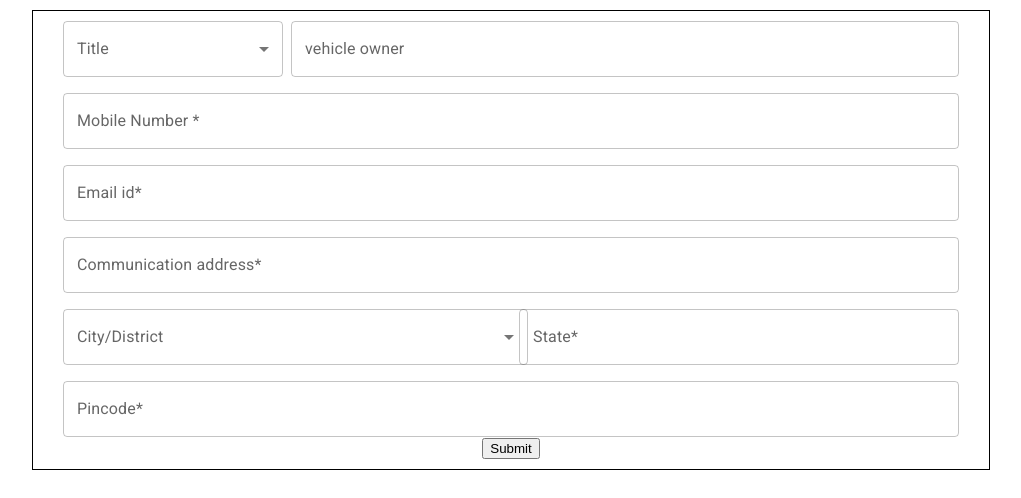
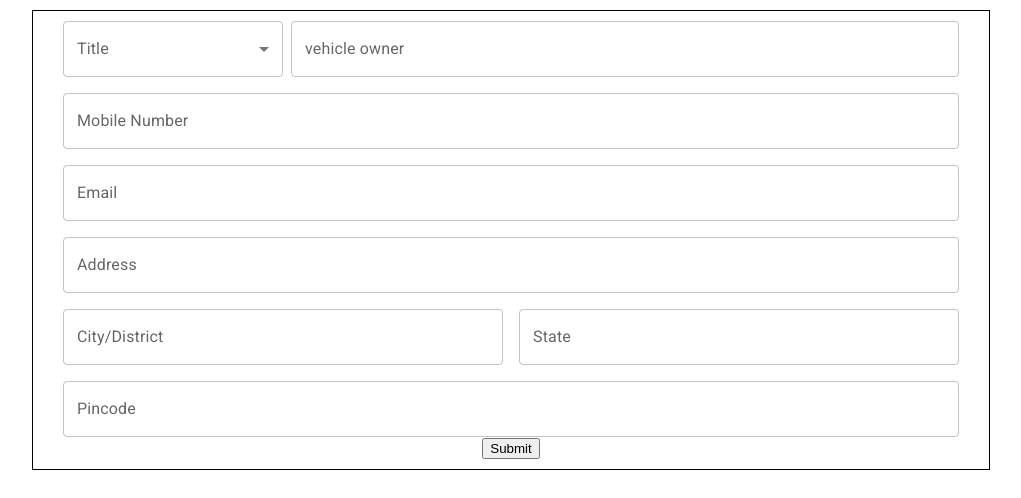
Before and after one commit to ShashankSKB/policyBazaar, a React (Create React App) app in the folder policy_clone/: page / in a window 1280 px wide. Shown: the top 498 px of the page, without its empty margins (129-1150 px from the left). Built offline with nearby package versions, Linux system fonts and the light colour scheme.

Commit message:
proceed1 validation done

```diff
--- a/policy_clone/src/components/proposols/proposal1.jsx
+++ b/policy_clone/src/components/proposols/proposal1.jsx
@@ -10,12 +10,54 @@ import { useState } from 'react';
 function Proposal1()
 {
     const [owner,setOwner]=useState("");
-    const [errorMessage,setErrorMessage]=useState("")
+    const [mobile,setMobile]=useState("");
+    const [email,setEmail]=useState("");
+    const [address,setAddress]=useState("");
+    const [city,setCity]=useState("");
+    const [state,setState]=useState("");
+    const [pincode,setPincode]=useState("");
+    const [errorMessageOwner,setErrorMessageOwner]=useState("")
+    const [errorMessageMobile,setErrorMessageMobile]=useState("")
+    const [errorMessageEmail,setErrorMessageEmail]=useState("")
+    const [errorMessageAddress,setErrorMessageAddress]=useState("")
+    const [errorMessageCity,setErrorMessageCity]=useState("")
+    const [errorMessageState,setErrorMessageState]=useState("")
+    const [errorMessagePincode,setErrorMessagePincode]=useState("")
 
 
     const handleChange=(e)=>{
         console.log(e.target.value,e.target.name)
-        setOwner(e.target.value);
+        if(e.target.name=="Owner")
+        {
+            setOwner(e.target.value);
+        }
+        if(e.target.name=="Mobile")
+        {
+            setMobile(e.target.value);
+        }
+        if(e.target.name=="Email")
+        {
+            setEmail(e.target.value);
+        }
+        if(e.target.name=="Address")
+        {
+            setAddress(e.target.value);
+        }
+        if(e.target.name=="City")
+        {
+            setCity(e.target.value);
+        }
+        if(e.target.name=="State")
+        {
+            setState(e.target.value);
+        }
+        if(e.target.name=="Pincode")
+        {
+            setPincode(e.target.value);
+        }
+
+
+
     }
 
     const handlesubmit=(e)=>{
@@ -23,23 +65,77 @@ function Proposal1()
         e.preventDefault();
         if(owner=="")
         {
-            setErrorMessage("error")
-            console.log("errorMessage",errorMessage)
+            setErrorMessageOwner("error")
+            console.log("errorMessage",errorMessageOwner)
         }
         else{
-            setErrorMessage("")
+            setErrorMessageOwner("")
+        }
+
+        if(mobile=="")
+        {
+            setErrorMessageMobile("error")
+        }
+        else{
+
+            setErrorMessageMobile("")
+        }
+
+        if(email=="")
+        {
+            setErrorMessageEmail("error")
+        }
+        else{
+
+            setErrorMessageEmail("")
+        }
+
+        if(address=="")
+        {
+            setErrorMessageAddress("error")
+        }
+        else{
+
+            setErrorMessageAddress("")
+        }
+
+        if(city=="")
+        {
+            setErrorMessageCity("error")
+        }
+        else{
+
+            setErrorMessageCity("")
+        }
+
+
+        if(state=="")
+        {
+            setErrorMessageState("error")
+        }
+        else{
+
+            setErrorMessageState("")
+        }
+
+
+        if(pincode=="")
+        {
+            setErrorMessagePincode("error")
+        }
+        else{
+
+            setErrorMessagePincode("")
+        }
+
+        if(owner&&mobile&&email&&address&&city&&state&&pincode != "")
+        {
+            console.log("proceed")
         }
     }
 
 
-    // React.useEffect(() => {
-    //     // Set empty erroMessage only if text is less than MAX_LENGTH
-    //     // and errorMessage is not empty.
-    //     // avoids setting empty errorMessage if the errorMessage is already empty
-    //     if ( errorMessage=="error") {
-    //       setErrorMessage("");
-    //     }
-    //   }, [owner, errorMessage]);
+
 
 
     return (
@@ -55,37 +151,79 @@ function Proposal1()
 
             <Grid item xs={6} md={9} >
              <TextField
-             error={errorMessage == "error"}
+             error={errorMessageOwner == "error"}
                 id="fullWidth"
                 fullWidth label="vehicle owner"
                 name='Owner'
+                onChange={(e)=>handleChange(e)}
+                // helperText="Mandatory"
+                />
+            </Grid>
+
+            <Grid item xs={6} md={12} >
+            <TextField
+             error={errorMessageMobile == "error"}
+                id="fullWidth"
+                fullWidth label="Mobile Number"
+                name='Mobile'
                 onChange={(e)=>handleChange(e)}
                 // helperText={errorMessage}
                 />
             </Grid>
 
             <Grid item xs={6} md={12} >
-            <NormalText label="Mobile Number *"></NormalText>
-            </Grid>
-
-            <Grid item xs={6} md={12} >
-            <NormalText label="Email id*"></NormalText>
+            <TextField
+             error={errorMessageEmail == "error"}
+                id="fullWidth"
+                fullWidth label="Email"
+                name='Email'
+                onChange={(e)=>handleChange(e)}
+                // helperText={errorMessage}
+                />
             </Grid>
             <Grid item xs={6} md={12} >
-            <NormalText label="Communication address*"></NormalText>
+            <TextField
+             error={errorMessageAddress == "error"}
+                id="fullWidth"
+                fullWidth label="Address"
+                name='Address'
+                onChange={(e)=>handleChange(e)}
+                // helperText={errorMessage}
+                />
             </Grid>
 
 
             <Grid item xs={6} md={6}>
-             <Inputselectbox  width={465} label="City/District"></Inputselectbox>
+            <TextField
+             error={errorMessageCity == "error"}
+                id="fullWidth"
+                fullWidth label="City/District"
+                name='City'
+                onChange={(e)=>handleChange(e)}
+                // helperText={errorMessage}
+                />
              </Grid>
             <Grid item xs={6} md={6} >
-            <NormalText label="State*"></NormalText>
+            <TextField
+             error={errorMessageState == "error"}
+                id="fullWidth"
+                fullWidth label="State"
+                name='State'
+                onChange={(e)=>handleChange(e)}
+                // helperText={errorMessage}
+                />
             </Grid>
 
 
             <Grid item xs={6} md={12} >
-            <NormalText label="Pincode*"></NormalText>
+            <TextField
+             error={errorMessagePincode == "error"}
+                id="fullWidth"
+                fullWidth label="Pincode"
+                name='Pincode'
+                onChange={(e)=>handleChange(e)}
+                // helperText={errorMessage}
+                />
             </Grid>
              </Grid>
 
```
